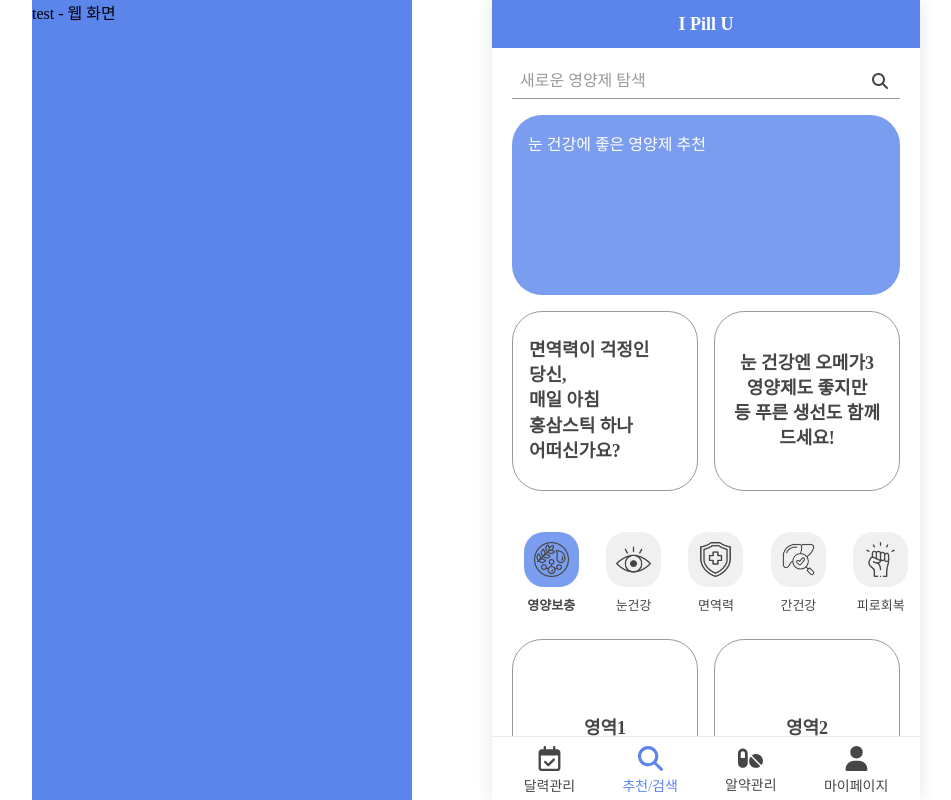
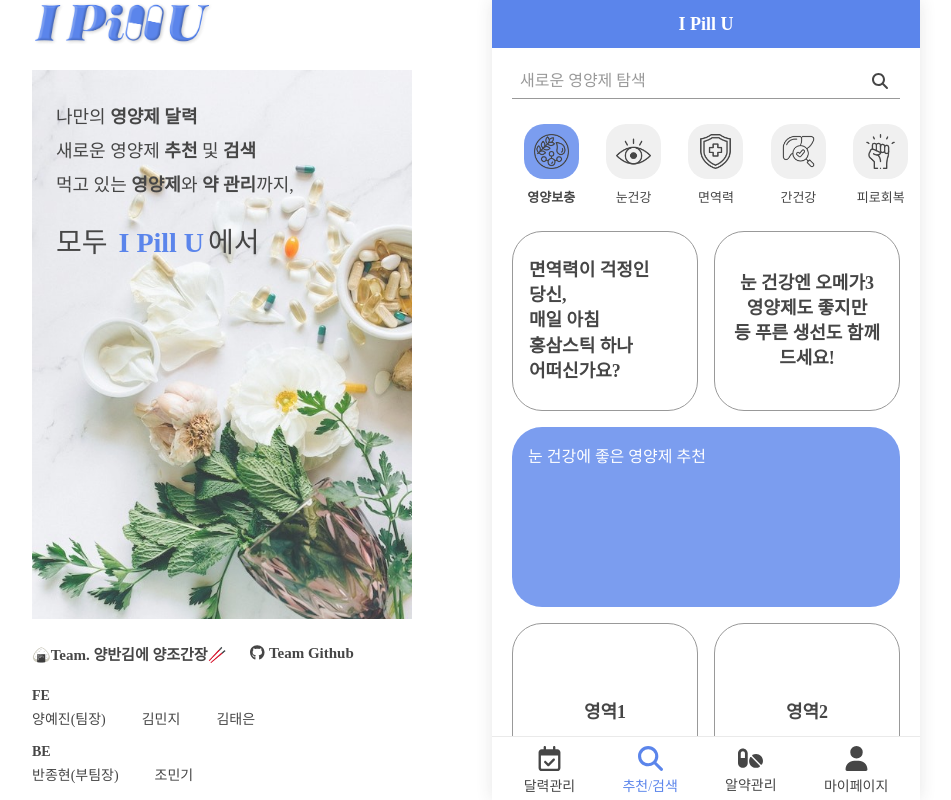
Before and after one commit to codestates-seb/seb42_main_013, a React (Create React App) app in the folder client/: page / in a window 1280 px wide. Shown: the whole page, without its empty margins (164-1115 px from the left). Built offline with nearby package versions, Linux system fonts and the light colour scheme; a web font is replaced by a local one.

Commit message:
[Design] 웹 화면 시 왼쪽에 뜨는 화면 디자인 구현

```diff
--- a/client/src/App.js
+++ b/client/src/App.js
@@ -11,6 +11,7 @@
 import Summary from "./pages/Summary";
 import Calendar from "./pages/CalendarPage";
 import Signup from "./pages/Signup";
+import WebAside from "./components/WebAside";
 
 import { Routes, Route, useLocation } from 'react-router-dom';
 
@@ -22,7 +23,7 @@
       <GlobalStyle />
       <div className="app-container">
         <div className="web-description">
-          test - 웹 화면
+          <WebAside />
         </div>
         <div className="app-wrap">
           {(pathname === "/intro") ? null : <Header />}
--- /dev/null
+++ b/client/src/components/WebAside.js
@@ -0,0 +1,129 @@
+import styled from "styled-components";
+import background5 from "../images/backgrounds/background5.jpg";
+import { FontAwesomeIcon } from "@fortawesome/react-fontawesome";
+import { faGithub } from "@fortawesome/free-brands-svg-icons";
+
+const WebAsideContainer = styled.div`
+  width: 100%;
+  height: 100vh;
+  display: flex;
+  flex-direction: column;
+  justify-content: center;
+  align-items: flex-start;
+  color: var(--black-100);
+  img {
+    width: 180px;
+    margin-bottom: var(--gap-lg);
+  }
+`
+
+const BackgroundDiv = styled.div`
+  width: 100%;
+  height: 580px;
+  background-image: url(${background5});
+  background-size: 130% 130%;
+  background-repeat: no-repeat;
+  background-position: 0% 0%;
+  .content {
+    font-size: 18px;
+    position: relative;
+    top: 24px;
+    left: 24px;
+  }
+  p {
+    margin: var(--gap-sm) 0;
+  }
+
+  .description-main {
+    font-size: 28px;
+    margin: var(--gap-lg) 0;
+    strong {
+    color: var(--blue-100);
+    padding: 0 4px;
+    }
+  }
+`
+
+const TeamDiv = styled.div`
+  width: 100%;
+  margin-top: var(--gap-lg);
+`
+
+const TeamnameDiv = styled.div`
+  width: 100%;
+  font-size: 15px;
+  margin-bottom: var(--gap-lg);
+  font-weight: 600;
+  display: flex;
+  justify-content: flex-start;
+  align-items: center;
+  .team-title {
+    margin-right: 24px;
+  }
+  .team-github {
+    padding-top: 1px;
+  }
+  .icon-github {
+    margin-right: 4px;
+  }
+`
+
+const TeammateDiv = styled.div`
+  width: 100%;
+  font-size: 14px;
+  display: flex;
+  flex-direction: column;
+  justify-content: center;
+  align-items: flex-start;
+  margin-bottom: var(--gap-md);
+  .team-position {
+    font-weight: 600;
+    margin-bottom: 4px;
+  }
+  a {
+    margin-right: 36px;
+  }
+`
+
+function WebAside() {
+
+  return (
+    <WebAsideContainer>
+      <img src="images/logo1.png" alt="logo" />
+      <BackgroundDiv>
+        <div className="content">
+          <p>나만의 <strong>영양제 달력</strong></p>
+          <p>새로운 영양제 <strong>추천</strong> 및 <strong>검색</strong></p>
+          <p>먹고 있는 <strong>영양제</strong>와 <strong>약 관리</strong>까지,</p>
+          <p className="description-main">모두 <strong>I Pill U</strong>에서</p>
+        </div>
+      </BackgroundDiv>
+      <TeamDiv>
+        <TeamnameDiv>
+          <div className="team-title">🍙Team. 양반김에 양조간장🥢</div>
+          <a href="https://github.com/codestates-seb/seb42_main_013" className="team-github">
+            <FontAwesomeIcon icon={faGithub} className="icon-github" />
+            Team Github
+          </a>
+        </TeamnameDiv>
+        <TeammateDiv>
+          <div className="team-position">FE</div>
+          <div className="team-member">
+            <a href="https://github.com/yjyaang">양예진(팀장)</a>
+            <a href="https://github.com/JOAAAAAAAAAAA">김민지</a>
+            <a href="https://github.com/10xc">김태은</a>
+          </div>
+        </TeammateDiv>
+        <TeammateDiv>
+          <div className="team-position">BE</div>
+          <div className="team-member">
+            <a href="https://github.com/JONGHYUNVAN">반종현(부팀장)</a>
+            <a href="https://github.com/SEB-BE-42-mkcho">조민기</a>
+          </div>
+        </TeammateDiv>
+      </TeamDiv>
+    </WebAsideContainer>
+  )
+}
+
+export default WebAside;
--- a/client/src/pages/SetUserInfo.js
+++ b/client/src/pages/SetUserInfo.js
@@ -166,7 +166,7 @@
         </IconDiv>
       </SelectSexBox>
       <FlexBox><DataInput type="date" placeholder="생년월일" value="birthday" data={data} setData={setData} /></FlexBox>
-      <OptionBox>
+      {/* <OptionBox>
         <OptionBtn isOpen={isOpen}>
           <span>건강 고민</span><button onClick={() => setIsOpen(!isOpen)}><FontAwesomeIcon icon={faCaretDown} /></button>
         </OptionBtn>
@@ -177,7 +177,7 @@
             })}
           </OptionDropdown>
         }
-      </OptionBox>
+      </OptionBox> */}
       <CurrentBtn>입력 완료</CurrentBtn>
     </SetUserInfoContainer>
   )
--- a/client/src/pages/Suggest.js
+++ b/client/src/pages/Suggest.js
@@ -63,10 +63,8 @@
     <SuggestContainer>
       <SearchBar />
       <SugContentConatiner>
-        <LargeContent>
-          <div>눈 건강에 좋은 영양제 추천</div>
-        </LargeContent>
-        <div className="smallcontent-area">
+      <ScrollBar />
+      <div className="smallcontent-area">
           <SmallContent>
             <div>
               {content1}
@@ -78,7 +76,9 @@
             </div>
           </SmallContent>
         </div>
-        <ScrollBar />
+        <LargeContent>
+          <div>눈 건강에 좋은 영양제 추천</div>
+        </LargeContent>
         <div className="smallcontent-area">
           <SmallContent>
             영역1
--- a/client/src/styles/GlobalStyle.js
+++ b/client/src/styles/GlobalStyle.js
@@ -37,7 +37,6 @@
   }
   .web-description {
     width: 380px;
-    background-color: #5B85EB;
     @media (max-width: 1023px){
     display: none;
     }
```
Also changed, not shown: client/src/images/backgrounds/background5.jpg (added).
